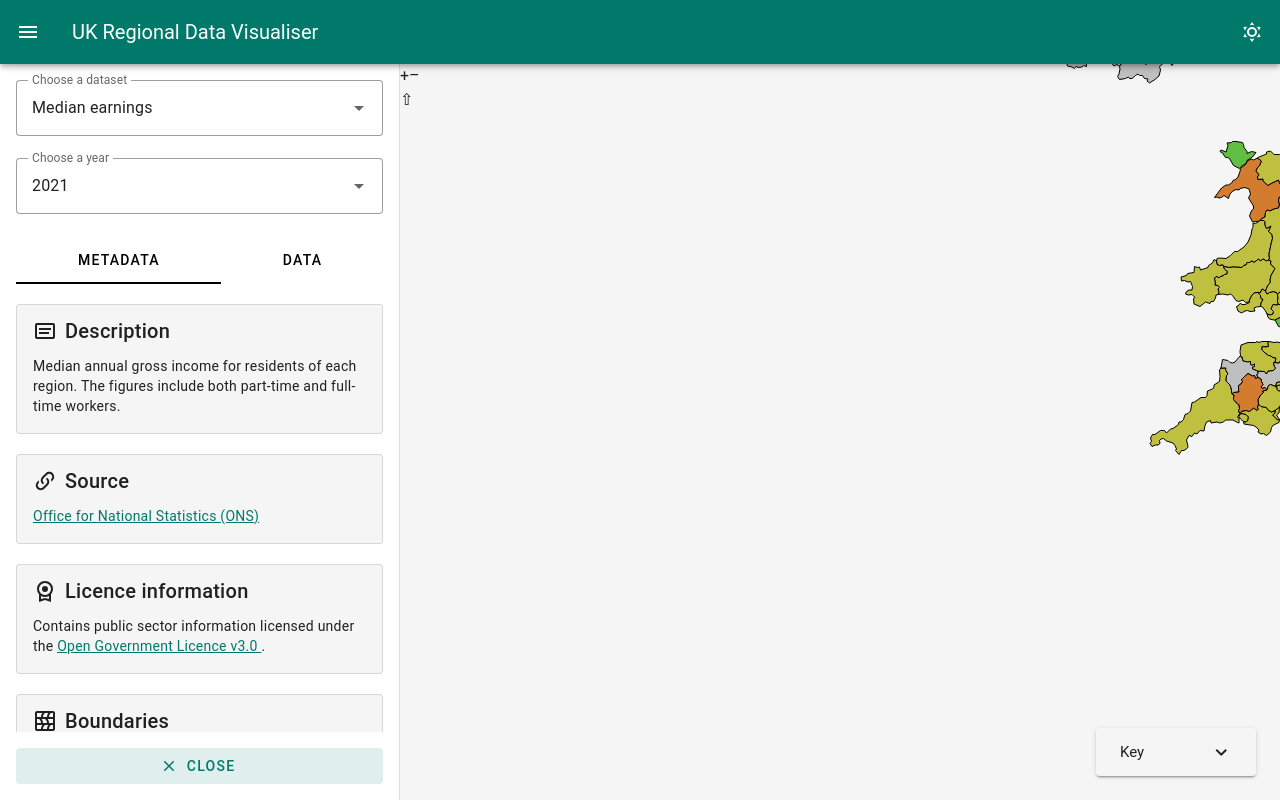
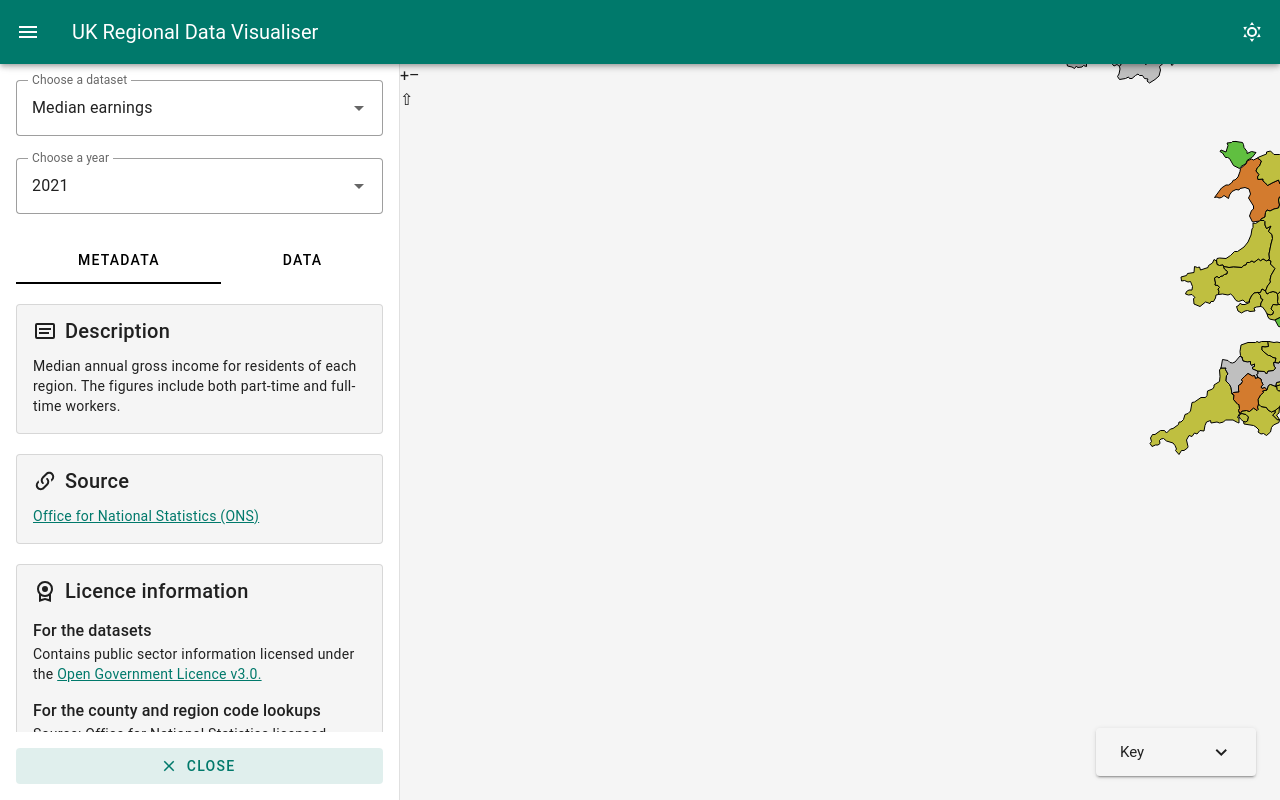
Before and after one commit to ilkutkutlar/uk-regional-data-visualiser, a Vue app: page / in a window 1280 px wide. Built offline with nearby package versions, Linux system fonts and the light colour scheme.

Commit message:
add licence information for lookups

```diff
--- a/src/boundaries.ts
+++ b/src/boundaries.ts
@@ -4,11 +4,24 @@ type BoundariesGeoJSONFile = {
   idProperty: string;
 };
 
+/**
+ * Class representing the a set of geographical boundaries for a set of regions
+ * and information about how to format the names of the regions. A Boundaries
+ * object may represent multiple editions of the same boundaries, e.g. one
+ * for each year where the definition of boundaries might have changed from one
+ * year to another.
+ */
 export class Boundaries {
   boundariesFiles: Map<string, BoundariesGeoJSONFile>;
   prettyNames: Map<string, string>;
   countyLookup: Map<string, [string, string]>;
 
+  /**
+   * Create a Boundaries object.
+   * @param boundariesFiles - A map of boundaries edition name (e.g. year) to GeoJSON file path.
+   * @param prettyNames - A lookup table of region codes to pretty names.
+   * @param countyLookup - A lookup table of region codes to county names.
+   */
   constructor(
     boundariesFiles: Map<string, BoundariesGeoJSONFile>,
     prettyNames: Map<string, string>,
@@ -19,6 +32,12 @@ export class Boundaries {
     this.countyLookup = countyLookup;
   }
 
+  /**
+   * Get the file path to the GeoJSON file for a given year.
+   * @param year - The year for which to get the GeoJSON file path.
+   * @throws Will throw an error if the year is not found in the boundaries files.
+   * @returns The file path to the GeoJSON file for the given year.
+   */
   getGeoJSONFilePathForYear(year: string): string {
     const maybeFilePath = this.boundariesFiles.get(year)?.filePath;
     if (!maybeFilePath) {
@@ -29,6 +48,12 @@ export class Boundaries {
     return maybeFilePath;
   }
 
+  /**
+   * Get the source URL for the GeoJSON file for a given year.
+   * @param year - The year for which to get the GeoJSON source URL.
+   * @throws Will throw an error if the year is not found in the boundaries files.
+   * @returns The source URL for the GeoJSON file for the given year.
+   */
   getGeoJSONSourceUrlForYear(year: string): string {
     const maybeSourceUrl = this.boundariesFiles.get(year)?.sourceUrl;
     if (!maybeSourceUrl) {
@@ -39,6 +64,12 @@ export class Boundaries {
     return maybeSourceUrl;
   }
 
+  /**
+   * Get the ID property for the GeoJSON file for a given year.
+   * @param year - The year for which to get the ID property.
+   * @throws Will throw an error if the year is not found in the boundaries files.
+   * @returns The ID property for the GeoJSON file for the given year.
+   */
   getIdPropertyForYear(year: string): string {
     const maybeIdProperty = this.boundariesFiles.get(year)?.idProperty;
     if (!maybeIdProperty) {
@@ -49,11 +80,21 @@ export class Boundaries {
     return maybeIdProperty;
   }
 
-  prettyNameOf(regionCode: string) {
+  /**
+   * Get the pretty name for a given region code.
+   * @param regionCode - The region code for which to get the pretty name.
+   * @returns The pretty name for the region code, or undefined if not found.
+   */
+  prettyNameOf(regionCode: string): string | undefined {
     return this.prettyNames.get(regionCode);
   }
 
-  countyOf(regionCode: string) {
+  /**
+   * Get the county name for a given region code.
+   * @param regionCode - The region code for which to get the county name.
+   * @returns The county name for the region code, or undefined if not found.
+   */
+  countyOf(regionCode: string) : string | undefined {
     const county = this.countyLookup.get(regionCode);
     return county ? county[1] : undefined;
   }
--- a/src/components/LicenceInfoCard.vue
+++ b/src/components/LicenceInfoCard.vue
@@ -6,6 +6,12 @@ export default {
       default: "open_government_licence_v3",
     },
   },
+  data() {
+    return {
+      OGLInfoLink:
+        "http://www.nationalarchives.gov.uk/doc/open-government-licence/version/3/",
+    };
+  },
 };
 </script>
 
@@ -13,28 +19,37 @@ export default {
   <v-card class="mt-5 border" prepend-icon="$license" variant="flat">
     <template #title>Licence information</template>
     <template #text>
+      <div class="mb-3">
+        <span class="text-subtitle-1 mb-1 font-weight-medium">
+          For the datasets
+        </span>
         <div v-if="licenceType == 'open_government_licence_v3'">
           Contains public sector information licensed under the
-        <a
-          href="http://www.nationalarchives.gov.uk/doc/open-government-licence/version/3/"
-          target="blank"
-        >
-          Open Government Licence v3.0
+          <a :href="OGLInfoLink" target="blank">
+            Open Government Licence v3.0.
           </a>
-        .
         </div>
         <div
-        v-else-if="licenceType == 'open_government_licence_v3_hm_land_registry'"
+          v-else-if="
+            licenceType == 'open_government_licence_v3_hm_land_registry'
+          "
         >
           Contains HM Land Registry data © Crown copyright and database right
           2020. This data is licensed under the
-        <a
-          href="http://www.nationalarchives.gov.uk/doc/open-government-licence/version/3/"
-          target="blank"
-        >
-          Open Government Licence v3.0
+          <a :href="OGLInfoLink" target="blank"
+            >Open Government Licence v3.0.
           </a>
-        .
+        </div>
+      </div>
+
+      <div>
+        <span class="text-subtitle-1 mb-1 font-weight-medium">
+          For the county and region code lookups
+        </span>
+        <div>
+          Source: Office for National Statistics licensed under the
+          <a :href="OGLInfoLink">Open Government Licence v.3.0</a>
+        </div>
       </div>
     </template>
   </v-card>
--- a/src/dataset.ts
+++ b/src/dataset.ts
@@ -13,6 +13,8 @@ type DatasetMetadata = {
   licenceType: string;
 };
 
+/* Class representing a dataset and configurations
+   about how its values should be formatted and displayed */
 export class Dataset {
   metadata: DatasetMetadata;
   boundaries: Boundaries;
@@ -21,14 +23,29 @@ export class Dataset {
   valueFormatter: Formatter;
   data: { [index: string]: { [index: string]: number } } = {};
 
-  get years() {
+  /**
+   * Get the years for which the dataset has data.
+   * @returns The years for which the dataset has data.
+   */
+  get years(): string[] {
     return Object.keys(this.data);
   }
 
-  get isDataDownloaded() {
+  /**
+   * Check whether the dataset represented by this object has been downloaded.
+   * @returns True if the dataset has been downloaded, false otherwise.
+   */
+  get isDataDownloaded(): boolean {
     return !_.isEmpty(this.data);
   }
 
+  /**
+   * @param metadata - Metadata about the dataset.
+   * @param boundaries - Boundaries for which the dataset is given.
+   * @param colourMap - Colour map used to format values in the dataset when visualising.
+   * @param valueFormatter - Formatter used for displaying the dataset values.
+   * @param dataPath - File path to the dataset data.
+   */
   constructor(
     metadata: DatasetMetadata,
     boundaries: Boundaries,
@@ -43,7 +60,13 @@ export class Dataset {
     this.dataPath = dataPath;
   }
 
-  downloadData() {
+  /**
+   * Fetch the dataset data and stores it in the dataset instance.
+   * @returns promise that resolves when the data is downloaded.
+   * If data has already been downloaded, returns a promise that
+   * resolves immediately.
+   */
+  downloadData(): Promise<void> {
     if (this.isDataDownloaded) {
       return new Promise<void>((resolve) => resolve());
     } else {
@@ -58,11 +81,24 @@ export class Dataset {
     }
   }
 
+  /**
+   * Get the colour that should be used when visualising the value for a given region for a given year.
+   * @param year - The year for which the value should be visualised.
+   * @param regionCode - The region code for which the value should be visualised.
+   * @returns The colour used for visualising the value or null if the colour map does not
+   * prescribe a colour for the value.
+   */
   colourOf(year: string, regionCode: string): string | null {
     const value = this.data[year][regionCode];
     return this.colourMap.mapValueToColour(value);
   }
 
+  /**
+   * Get the data from the dataset for a given region for a given year.
+   * @param year - The year for which the data should be returned.
+   * @param regionCode - The region code for which the data should be returned.
+   * @returns The data from the dataset for the given region and year.
+   */
   valueOf(year: string, regionCode: string): number {
     let value = NaN;
     if (year in this.data && regionCode in this.data[year]) {
```
Also changed, not shown: src/colour_map.ts (+16 -0 lines), 1 other file (tests, documents, lock files or other folders). Lines whose indentation alone changed are shown as unchanged.
